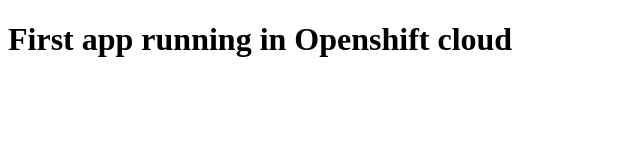
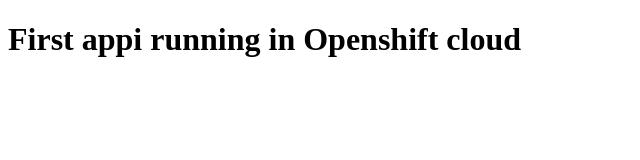
Before and after one commit to jaleskinen/OpenshiftTemplate, a website: page index.html in a window 1280 px wide. Shown: the whole page, without its empty margins (0-640 px from the left). Drawn offline with Linux system fonts and the light colour scheme.

Commit message:
test clone

```diff
--- a/index.html
+++ b/index.html
@@ -5,6 +5,6 @@
         <title>Hello OpenShift</title>
     </head>
         <body>
-            <h1>First app running in Openshift cloud</h1>
+            <h1>First appi running in Openshift cloud</h1>
         </body>
 </html>
```
